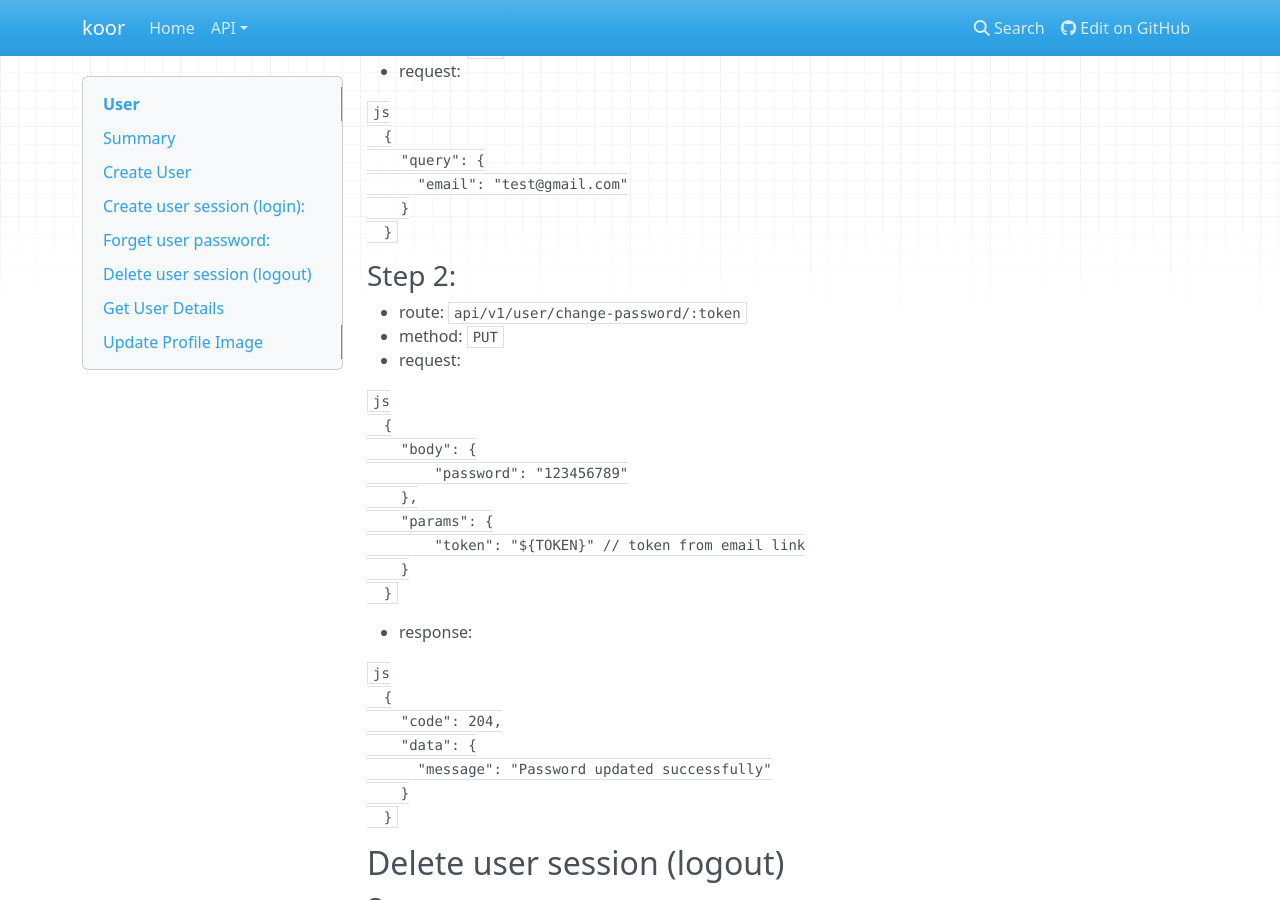
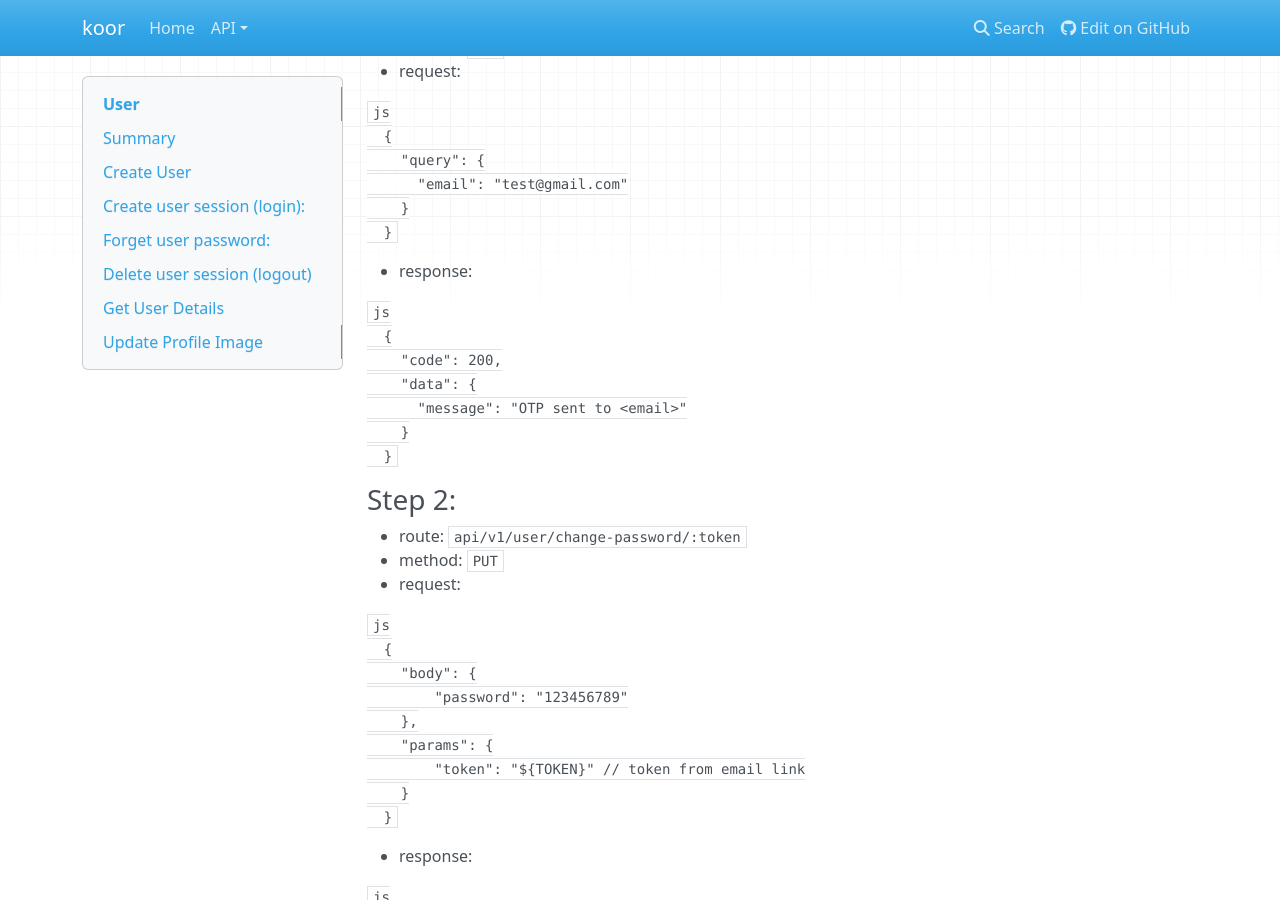
Before and after one commit to digimonkt/koor-backend, an MkDocs documentation site: the page built from docs/user/user.md, in a window 1280 px wide and 900 px high, scrolled down 2594 px. Built offline with MkDocs 1.6.1, drawn with Linux system fonts in a browser that asks for light colours; nearby versions of some CDN libraries.

Commit message:
#6 - modify user.md for forget password response

````diff
--- a/docs/user/user.md
+++ b/docs/user/user.md
@@ -142,6 +142,17 @@ These routes are used to reset the `user`’s `password`. This will be 2 step pr
   {
     "query": {
       "email": "test@gmail.com"
+    }
+  }
+  ```
+
+- response:
+
+  ```js
+  {
+    "code": 200,
+    "data": {
+      "message": "OTP sent to <email>"
     }
   }
   ```
````
